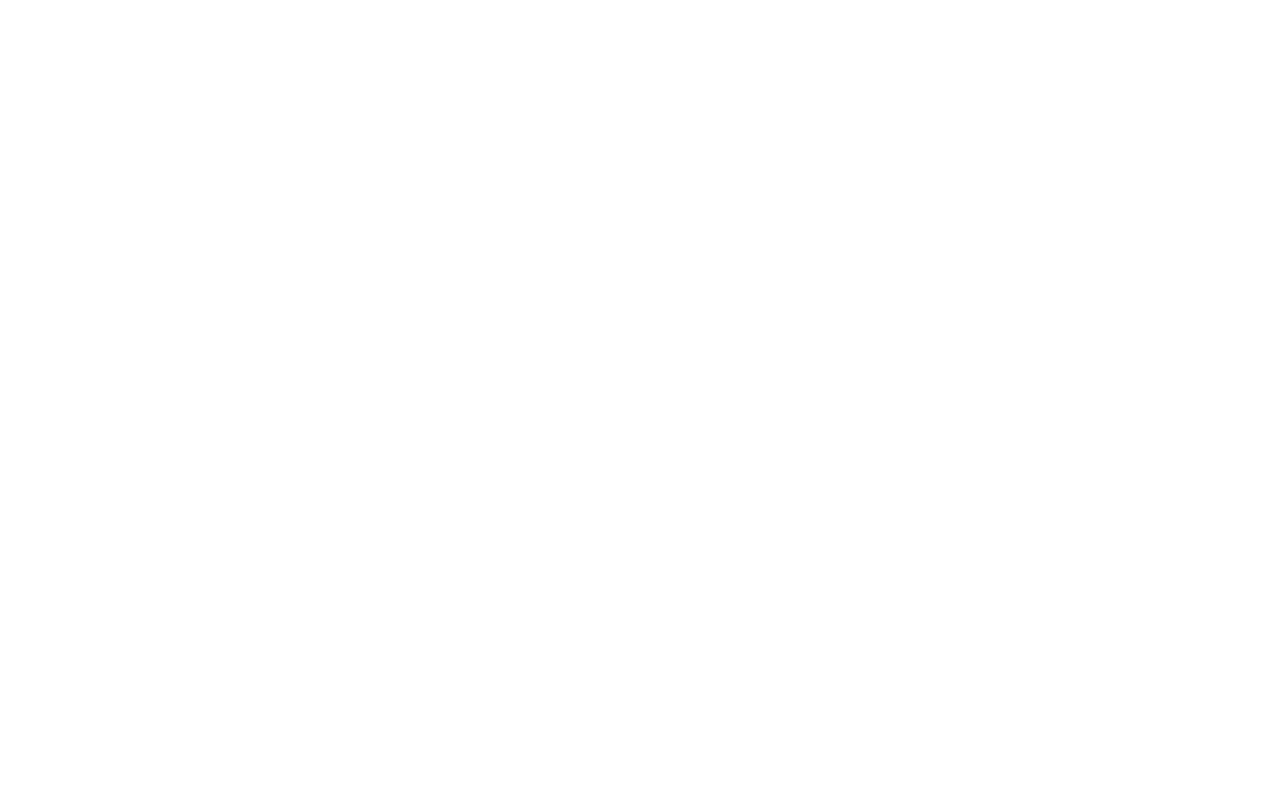
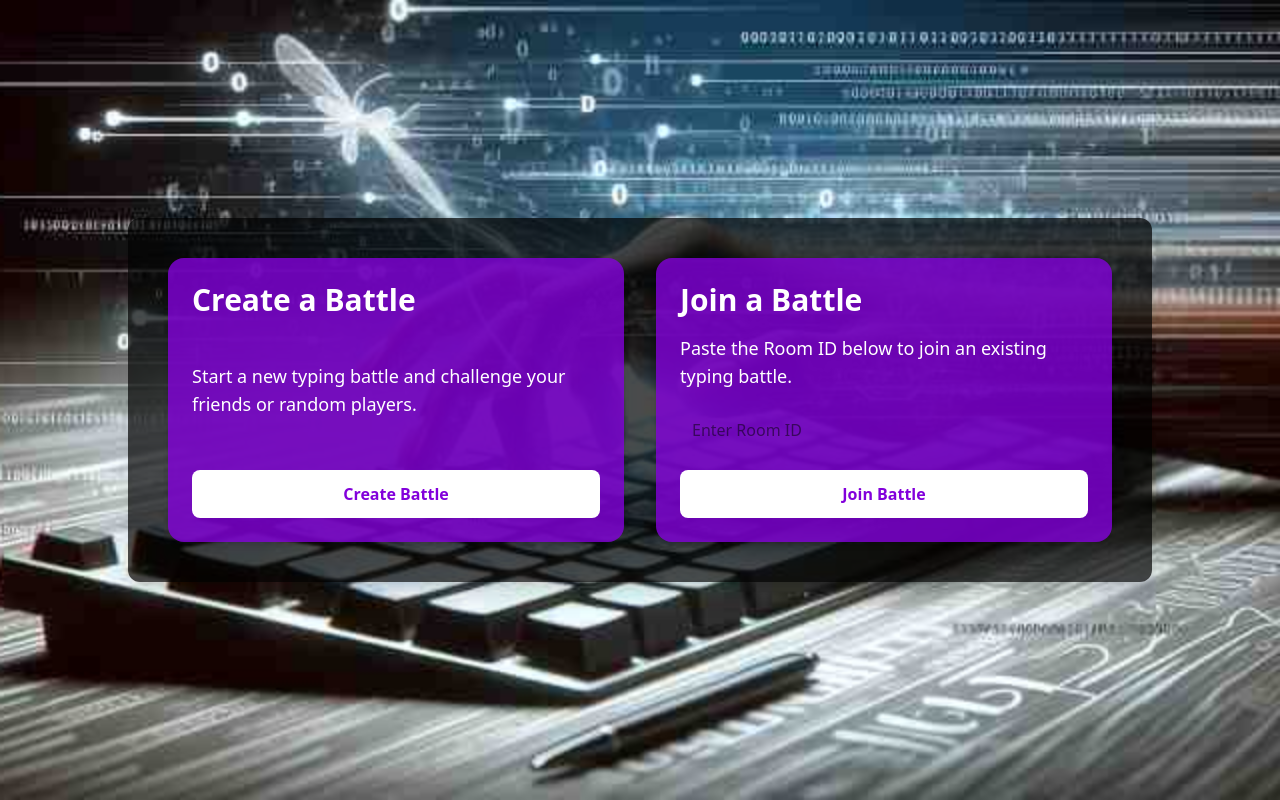
Before and after one commit to HACK-TIVATORS/TypeClash, a React (Vite) app in the folder Frontend/Typing-Project/: page /battlePage in a window 1280 px wide. Before the commit this address had no page. Built offline with nearby package versions, Linux system fonts and the light colour scheme.

Commit message:
added new component BattlePageCards

```diff
--- a/Frontend/Typing-Project/src/App.jsx
+++ b/Frontend/Typing-Project/src/App.jsx
@@ -4,6 +4,7 @@
 import SignUp from "./Components/SignUp";
 import Login from "./Components/Login";
 import CardsPage from "./Components/CardsPage";
+import BattlePageCards from "./Components/BattlePageCards";
 
 function App() {
   return (
@@ -13,9 +14,10 @@
         <Route path="/signup" element={<SignUp />} />
         <Route path="/login" element={<Login />} />
         <Route path="/cardsPage" element={<CardsPage />} />
-
+        <Route path="/battlePage" element={<BattlePageCards />} />
       </Routes>
     </Router>
+
 
   );
 }
--- /dev/null
+++ b/Frontend/Typing-Project/src/Components/BattlePageCards.jsx
@@ -0,0 +1,28 @@
+import React from "react";
+
+export default function BattleOptionsPage() {
+  return (
+    <div className="min-h-screen bg-[url('/typing-battle.jpg')] bg-cover bg-center bg-no-repeat flex items-center justify-center p-8 text-white">
+      <div className="bg-black/70 p-10 rounded-xl shadow-xl w-full max-w-5xl grid grid-cols-1 md:grid-cols-2 gap-8">
+        {/* Create Battle Card */}
+        <div className="bg-purple-700/80 p-6 rounded-2xl flex flex-col justify-between shadow-md hover:shadow-xl transition-all duration-300">
+          <h2 className="text-3xl font-bold mb-4">Create a Battle</h2>
+          <p className="text-lg mb-6">Start a new typing battle and challenge your friends or random players.</p>
+          <button className="bg-white text-purple-700 font-semibold px-5 py-3 rounded-lg hover:bg-gray-200 transition">Create Battle</button>
+        </div>
+
+        {/* Join Battle Card */}
+        <div className="bg-purple-700/80 p-6 rounded-2xl flex flex-col justify-between shadow-md hover:shadow-xl transition-all duration-300">
+          <h2 className="text-3xl font-bold mb-4">Join a Battle</h2>
+          <p className="text-lg mb-4">Paste the Room ID below to join an existing typing battle.</p>
+          <input
+            type="text"
+            placeholder="Enter Room ID"
+            className="mb-4 p-3 rounded w-full text-black focus:outline-none"
+          />
+          <button className="bg-white text-purple-700 font-semibold px-5 py-3 rounded-lg hover:bg-gray-200 transition">Join Battle</button>
+        </div>
+      </div>
+    </div>
+  );
+}
--- a/Frontend/Typing-Project/src/Components/CardsPage.jsx
+++ b/Frontend/Typing-Project/src/Components/CardsPage.jsx
@@ -1,25 +1,32 @@
-// TypingModeCards.js
 import React from "react";
+import { useNavigate } from "react-router-dom";
 
 export default function TypingModeCards() {
+    const navigate = useNavigate();
   return (
     <div className="min-h-screen bg-[url('/typing-battle.jpg')] bg-cover bg-center bg-no-repeat flex items-center justify-center px-6 py-12">
       <div className="bg-black/70 backdrop-blur-sm p-12 rounded-2xl shadow-2xl flex flex-col md:flex-row gap-12 max-w-6xl w-full">
 
         {/* Typing Practice Card */}
-        <div className="flex-1 bg-purple-700 bg-opacity-80 hover:bg-purple-800 transition duration-300 rounded-2xl p-10 shadow-lg border border-purple-300 cursor-pointer hover:scale-105 transform">
+        <div className="flex-1 bg-purple-700 bg-opacity-80 hover:bg-purple-800 transition duration-300 rounded-2xl p-10 shadow-lg border border-purple-300 transform hover:scale-105">
           <h3 className="text-3xl font-extrabold text-white mb-4">Typing Practice</h3>
-          <p className="text-gray-200 text-base leading-relaxed">
-            Improve your accuracy and speed with focused typing sessions. Perfect for beginners and pros who want to stay sharp. Track your WPM, accuracy, and progress over time.
+          <p className="text-gray-200 text-base leading-relaxed mb-6">
+            Improve your accuracy and speed with focused typing sessions. Perfect for beginners and pros who want to stay sharp.
           </p>
+          <button onClick={() => navigate("/battlePage")} className="bg-black text-white px-5 py-2 rounded hover:bg-white hover:text-black transition">
+            Go to Practice
+          </button>
         </div>
 
         {/* Typing Battle Card */}
-        <div className="flex-1 bg-purple-700 bg-opacity-80 hover:bg-purple-800 transition duration-300 rounded-2xl p-10 shadow-lg border border-purple-300 cursor-pointer hover:scale-105 transform">
+        <div className="flex-1 bg-purple-700 bg-opacity-80 hover:bg-purple-800 transition duration-300 rounded-2xl p-10 shadow-lg border border-purple-300 transform hover:scale-105">
           <h3 className="text-3xl font-extrabold text-white mb-4">Typing Battle</h3>
-          <p className="text-gray-200 text-base leading-relaxed">
-            Face off with other typists in real-time battles. Test your limits under pressure and rise up the leaderboard. Fast fingers win — are you ready to clash?
+          <p className="text-gray-200 text-base leading-relaxed mb-6">
+            Face off with other typists in real-time battles. Test your limits under pressure and rise up the leaderboard with your skill.
           </p>
+          <button onClick={() => navigate("/battlePage")} className="bg-black text-white px-5 py-2 rounded hover:bg-white hover:text-black transition">
+            Go to Battle
+          </button>
         </div>
 
       </div>
```
